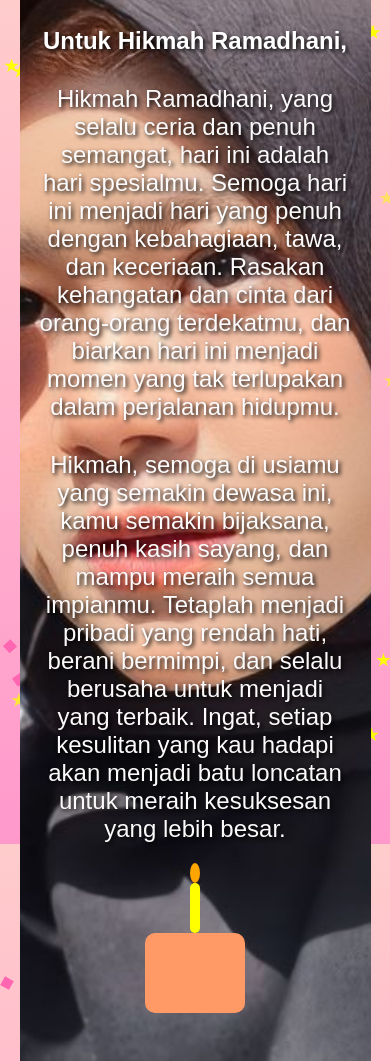
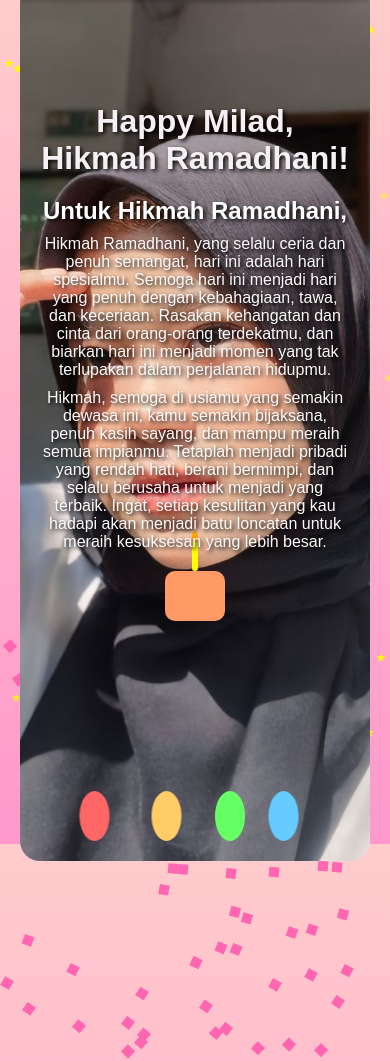
Before and after one commit to HanPut/milad, a plain HTML site: page index.html in a window 390 px wide. Shown: the top 1061 px of the page. Drawn offline with Linux system fonts and the light colour scheme.

Commit message:
Update index.html

```diff
--- a/index.html
+++ b/index.html
@@ -6,7 +6,6 @@
   <title>Happy Birthday!</title>
   <style>
     * {
-      margin-top: 20px;
       margin: 0;
       padding: 0;
       box-sizing: border-box;
@@ -20,6 +19,7 @@
       align-items: center;
       height: 100vh;
       overflow: hidden;
+      padding: 20px;
     }
 
     .container {
@@ -27,7 +27,8 @@
       padding: 20px;
       text-align: center;
       position: relative;
-      max-width: 90%;
+      width: 100%;
+      max-width: 500px;
       overflow: hidden;
       background-image: url('background.jpg');
       background-size: cover;
@@ -41,16 +42,15 @@
     }
 
     h1 {
-      margin-top: 200px;
       color: #f5f0f3;
-      text-shadow: black;
-      font-size: 3rem;
+      text-shadow: 2px 2px 4px black;
+      font-size: 2.5rem;
       margin-bottom: 20px;
       animation: zoomIn 2s ease;
     }
 
     h2 {
-      margin-top: 20px;
+      margin-top: 10px;
       font-weight: bold;
       color: white;
       text-shadow: 2px 2px 4px black;
@@ -58,22 +58,21 @@
     }
 
     p {
-      margin-top: 30px;
-      font-size: 1.5rem;
+      margin-top: 20px;
+      font-size: 1.2rem;
       text-shadow: 2px 2px 4px black;
       color: #fcfafa;
-      margin-bottom: 30px;
+      margin-bottom: 20px;
       animation: fadeInUp 2s ease-in-out;
     }
 
     .cake-container {
-      margin: 30px auto;
+      margin: 20px auto;
     }
 
     .cake {
-      top: 60px;
-      width: 100px;
-      height: 80px;
+      width: 80px;
+      height: 60px;
       background-color: #ff9966;
       border-radius: 10px;
       position: relative;
@@ -81,22 +80,22 @@
     }
 
     .candle {
-      width: 10px;
-      height: 50px;
+      width: 8px;
+      height: 40px;
       background-color: yellow;
       position: absolute;
-      top: -50px;
-      left: 45px;
+      top: -40px;
+      left: 36px;
       border-radius: 5px;
     }
 
     .flame {
-      width: 10px;
-      height: 20px;
+      width: 8px;
+      height: 15px;
       background-color: orange;
       position: absolute;
-      top: -70px;
-      left: 45px;
+      top: -55px;
+      left: 36px;
       border-radius: 50%;
       animation: flicker 1s infinite;
     }
@@ -110,13 +109,13 @@
     .balloons {
       position: relative;
       height: 200px;
-      margin-top: 50px;
+      margin-top: 20px;
       z-index: 2;
     }
 
     .balloon {
-      width: 50px;
-      height: 70px;
+      width: 40px;
+      height: 60px;
       border-radius: 50%;
       position: absolute;
       bottom: 0;
@@ -141,7 +140,6 @@
       100% { transform: translateX(0); }
     }
 
-    /* Interactivity */
     .balloon:hover { transform: scale(1.2); }
 
     /* Confetti */
@@ -161,8 +159,8 @@
     /* Stars */
     .star {
       position: absolute;
-      width: 15px;
-      height: 15px;
+      width: 10px;
+      height: 10px;
       background: yellow;
       clip-path: polygon(50% 0%, 61% 35%, 98% 35%, 68% 57%, 79% 91%, 50% 70%, 21% 91%, 32% 57%, 2% 35%, 39% 35%);
       animation: twinkle 1.5s infinite;
@@ -171,6 +169,47 @@
     @keyframes twinkle {
       0%, 100% { opacity: 1; }
       50% { opacity: 0.5; }
+    }
+
+    /* Responsive Styling */
+    @media (max-width: 600px) {
+      h1 {
+        font-size: 2rem;
+        margin-top: 100px;
+      }
+
+      h2 {
+        font-size: 1.5rem;
+      }
+
+      p {
+        font-size: 1rem;
+        margin: 10px 0;
+      }
+
+      .cake {
+        width: 60px;
+        height: 50px;
+      }
+
+      .candle {
+        width: 6px;
+        height: 30px;
+        top: -30px;
+        left: 27px;
+      }
+
+      .flame {
+        width: 6px;
+        height: 12px;
+        top: -40px;
+        left: 27px;
+      }
+
+      .balloon {
+        width: 30px;
+        height: 50px;
+      }
     }
   </style>
 </head>
```
